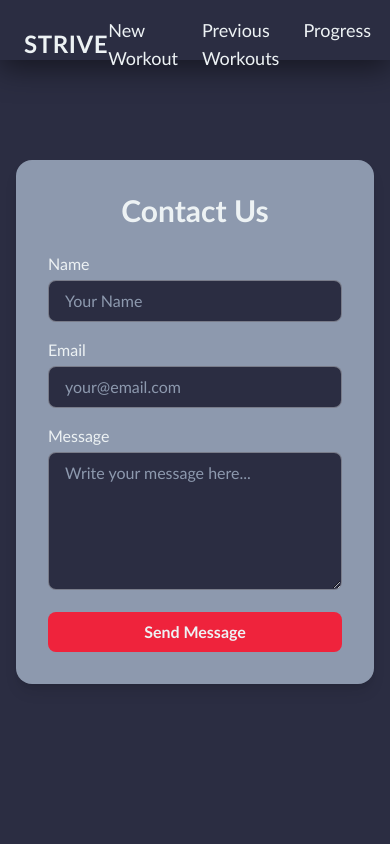
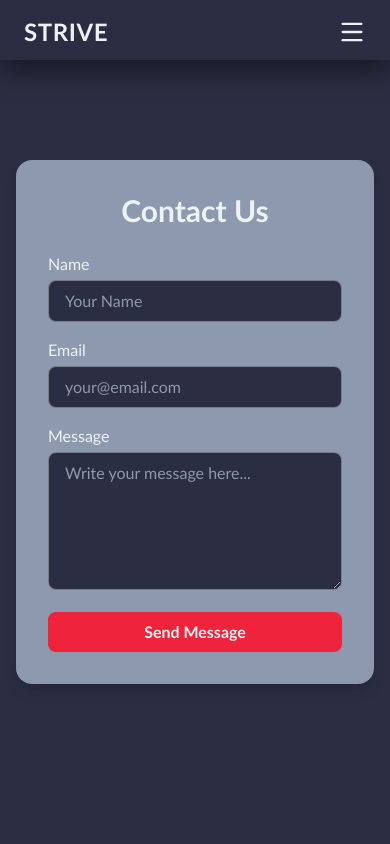
Before and after one commit to Benpsheppard/strive-mern, a React (Vite) app in the folder strive-frontend/: page /contact in a window 390 px wide. Shown: the top 844 px of the page. Built offline with nearby package versions, Linux system fonts and the light colour scheme.

Commit message:
Added burger menu functionality for smaller screens

```diff
--- a/strive-frontend/src/components/Header.jsx
+++ b/strive-frontend/src/components/Header.jsx
@@ -1,9 +1,13 @@
 // Header.jsx
 
 // Imports
+import { useState } from 'react';
 import { Link } from 'react-router-dom';
+import { Menu, X } from 'lucide-react'; // for burger and close icons
 
 const Header = () => {
+    const [isOpen, setIsOpen] = useState(false);
+
     // Navigation options styling
     const navOps = "text-[#EDF2F4] hover:text-[#EF233C] inline-block transform transition duration-200 hover:scale-110";
 
@@ -22,42 +26,55 @@ const Header = () => {
                     </Link>
                 </div>
 
-                {/* Navbar */}
-                <nav>
+                {/* Desktop Navbar */}
+                <nav className="hidden md:block">
                     <ul className="flex space-x-6 text-lg">
-                        <li>
-                            <Link to="/new-workout" className={navOps}>
-                                New Workout
-                            </Link>
-                        </li>
-                        <li>
-                            <Link to="/prev-workouts" className={navOps}>
-                                Previous Workouts
-                            </Link>
-                        </li>
-                        <li>
-                            <Link to="/progress" className={navOps}>
-                                Progress
-                            </Link>
-                        </li>
-                        <li>
-                            <Link to="/contact" className={navOps}>
-                                Contact
-                            </Link>
-                        </li>
+                        <li><Link to="/new-workout" className={navOps}>New Workout</Link></li>
+                        <li><Link to="/prev-workouts" className={navOps}>Previous Workouts</Link></li>
+                        <li><Link to="/progress" className={navOps}>Progress</Link></li>
+                        <li><Link to="/contact" className={navOps}>Contact</Link></li>
                         <li>
                             {user ? (
                                 <Link to='/profile' className="text-[#EF233C] hover:text-[#D90429] inline-block transform transition duration-200 hover:scale-110">
                                     {user.username}
                                 </Link>
                             ) : (
-                                <Link to='/login' className={navOps}>
-                                    Sign in
-                                </Link>)}
+                                <Link to='/login' className={navOps}>Sign in</Link>
+                            )}
                         </li>
                     </ul>
                 </nav>
+
+                {/* Mobile Burger Icon */}
+                <button
+                    className="md:hidden text-[#EDF2F4] hover:text-[#EF233C] transition"
+                    onClick={() => setIsOpen(!isOpen)}
+                    aria-label="Toggle menu"
+                >
+                    {isOpen ? <X size={28} /> : <Menu size={28} />}
+                </button>
             </div>
+
+            {/* Mobile Dropdown Menu */}
+            {isOpen && (
+                <nav className="md:hidden bg-[#2B2D42] border-t border-gray-700 px-6 py-4">
+                    <ul className="flex flex-col space-y-3 text-lg text-center">
+                        <li><Link to="/new-workout" onClick={() => setIsOpen(false)} className={navOps}>New Workout</Link></li>
+                        <li><Link to="/prev-workouts" onClick={() => setIsOpen(false)} className={navOps}>Previous Workouts</Link></li>
+                        <li><Link to="/progress" onClick={() => setIsOpen(false)} className={navOps}>Progress</Link></li>
+                        <li><Link to="/contact" onClick={() => setIsOpen(false)} className={navOps}>Contact</Link></li>
+                        <li>
+                            {user ? (
+                                <Link to='/profile' onClick={() => setIsOpen(false)} className="text-[#EF233C] hover:text-[#D90429] inline-block transform transition duration-200 hover:scale-110">
+                                    {user.username}
+                                </Link>
+                            ) : (
+                                <Link to='/login' onClick={() => setIsOpen(false)} className={navOps}>Sign in</Link>
+                            )}
+                        </li>
+                    </ul>
+                </nav>
+            )}
         </header>
     );
 };
```
